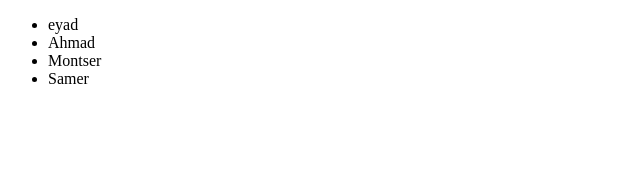
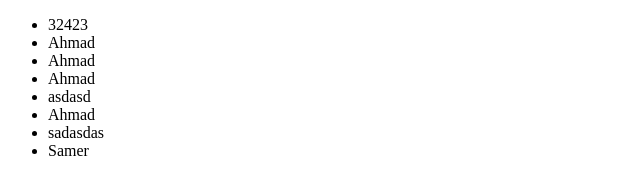
Before and after one commit to eyadsh1991/gittutorial, a plain HTML site: page index.html in a window 1280 px wide. Shown: the whole page, without its empty margins (0-640 px from the left). Drawn offline with Linux system fonts and the light colour scheme.

Commit message:
Eyad last change

```diff
--- a/index.html
+++ b/index.html
@@ -6,9 +6,13 @@
 
 	<ul>
 
-	<li>eyad</li>
+	<li>32423</li>
 	<li>Ahmad</li>
-	<li>Montser</li>
+	<li>Ahmad</li>
+	<li>Ahmad</li>
+	<li>asdasd</li>
+	<li>Ahmad</li>
+	<li>sadasdas</li>
 	<li>Samer</li>
 
 
```
